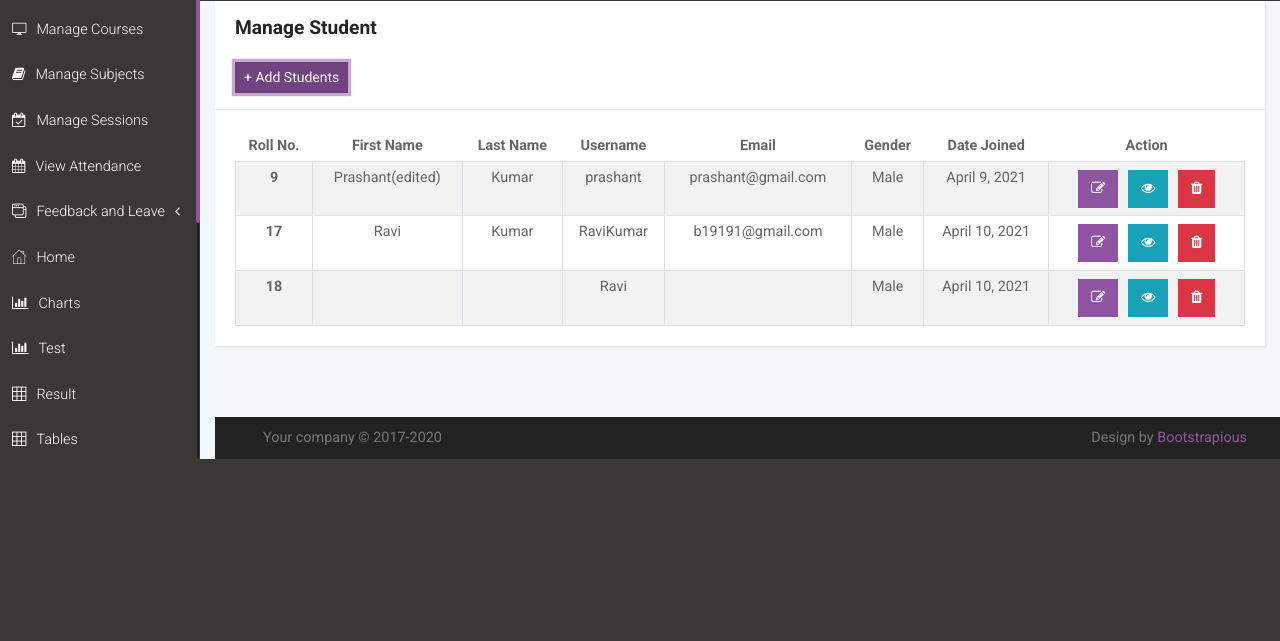
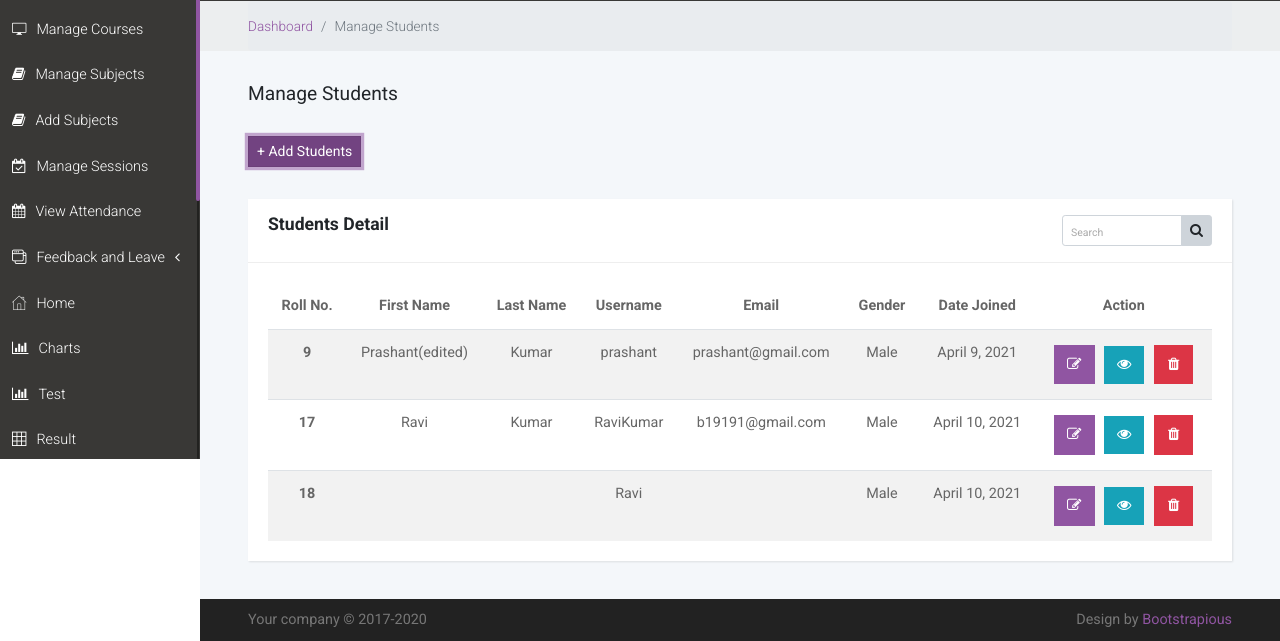
Before and after one commit to dev-preetamraj/sms, a Django app: page /manage_student/ in a window 1280 px wide. Shown: the part 341-982 px from the top of the page. Before the commit the page ends 800 px from the top, so only its background shows below. Run offline with Django 3.2, Linux system fonts and the light colour scheme; data comes from the database, SQL or seed files in the repository; some libraries are stand-ins or nearby versions.

Commit message:
Added Session Course Staff Student

```diff
--- a/sms_app/HODurls.py
+++ b/sms_app/HODurls.py
@@ -27,6 +27,8 @@
     path('student_leave/', views.student_leave_view, name='student_leave_view'),
     path('add_student/', views.add_student_view, name='add_student'),
     path('add_staff/', views.add_staff_view, name='add_staff'),
+     path('add_subjects/', views.add_subjects_view, name='add_subjects'),
+     path('add_session/', views.add_session_view, name='add_session'),
     path('update_student/<str:pk>',
          views.update_student_view, name='update_student'),
     path('update_staff/<str:pk>',
--- a/sms_app/views.py
+++ b/sms_app/views.py
@@ -2,7 +2,7 @@
 from .decorators import allowed_users, unauthenticated_user
 from .models import Staff, Student, Course, Subject
 from django.contrib.auth.models import User, Group
-from .forms import AddStaffForm, RegisterUserForm, AddStudentForm, UpdateUserForm, AddCourseForm
+from .forms import AddStaffForm, RegisterUserForm, AddStudentForm, UpdateUserForm, AddCourseForm, AddSubjectForm, AddSessionForm
 from django.contrib.auth.mixins import LoginRequiredMixin, UserPassesTestMixin
 from django.views.generic.detail import DetailView
 
@@ -108,6 +108,33 @@
 def manage_subjects_view(request):
     context = {}
     return render(request, 'main/manage_subjects.html', context)
+
+def add_subjects_view(request):
+    form = AddSubjectForm()
+    if request.method == 'POST':
+        form = AddSubjectForm(request.POST, request.FILES)
+        if form.is_valid():
+            form.save()
+            return redirect('manage_subjects_view')
+    context = {
+        'form': form
+    }
+    return render(request, 'main/add_subjects.html', context)
+
+def add_session_view(request):
+    form = AddSessionForm()
+    if request.method == 'POST':
+        form = AddSessionForm(request.POST, request.FILES)
+        if form.is_valid():
+            form.save()
+            return redirect('manage_sessions_view')
+    context = {
+        'form': form
+    }
+    return render(request, 'main/add_session.html', context)
+
+
+
 
 
 def manage_sessions_view(request):
--- a/templates/main/update_staff.html
+++ b/templates/main/add_subjects.html
@@ -4,7 +4,7 @@
 <br>
 <br>
 <style>
-.table tbody tr:hover td, .table tbody tr:hover th {
+    .table tbody tr:hover td, .table tbody tr:hover th {
     background-color: #daf4fa;
 }
 </style>
@@ -18,9 +18,7 @@
             <form action="" method="POST" enctype="multipart/form-data">
             {% csrf_token %}
 
-            {{user_form.as_table}}
-
-            {{staff_form.as_table}}
+            {{form.as_table}}
 
 
         </tbody>
--- a/templates/main/manage_courses.html
+++ b/templates/main/manage_courses.html
@@ -2,6 +2,9 @@
 {% load static %}
 {% block add_css %}
 <style>
+  .table tbody tr:hover td, .table tbody tr:hover th {
+    background-color: #c5c9ca;
+}
   .fa-trash,
   .fa-edit {
     margin: 5px;
@@ -54,7 +57,7 @@
           <!--Table Content-->
           <div class="card-body">
             <div class="table-responsive">
-              <table class="table">
+              <table class="table table-striped table-hover">
                 <thead>
                   <tr>
                     <th>Course Id</th>
--- a/templates/main/manage_student.html
+++ b/templates/main/manage_student.html
@@ -1,77 +1,63 @@
 {% extends 'main/base.html' %}
 {% load static %}
+{% block add_css %}
+<style>
+.table tbody tr:hover td, .table tbody tr:hover th {
+    background-color: #c5c9ca;
+}
+.fa-trash,
+.fa-edit {
+    margin: 5px;
+    padding: 8px 13px;
+  }
 
+  .fa-edit {
+    margin: 5px;
+    padding: 8px 12px;
+}
+
+</style>
+{% endblock add_css%}
 
 {% block content %}
-<style>
-.table tbody tr:hover td, .table tbody tr:hover th {
-    background-color: #daf4fa;
-}
-.btn-change{
 
-    background: rgb(4, 179, 42);
-    margin: 20px;
-    float: left;
-    box-shadow: 0 0 1px #ccc;
-    transition: all 0.5s ease-in-out;
-    -webkit-transition: all 0.5s ease-in-out;
-    border: 0px;
-    color: #fff;
-}
-.btn-change:hover{
-  transform: scale(1.1);
-    -webkit-transform: scale(1.1);
-    background: #31708f;
-}
-.btn-change1{
+<div class="breadcrumb-holder">
+  <div class="container-fluid">
+    <ul class="breadcrumb">
+      <li class="breadcrumb-item"><a href="{% url 'hod_dashboard' %}">Dashboard</a></li>
+      <li class="breadcrumb-item active">Manage Students</li>
+    </ul>
+  </div>
+</div>
+<section>
+  <div class="container-fluid">
+    <header>
+      <h1 class="h3 display">Manage Students</h1><br>
+      <a href="{% url 'add_student' %}" class="btn btn-primary btn-sm active" role="button" aria-pressed="true">+
+        Add Students</a>
+    </header>
 
-background: rgb(230, 136, 12);
-margin: 20px;
-float: left;
-box-shadow: 0 0 1px #ccc;
-transition: all 0.5s ease-in-out;
--webkit-transition: all 0.5s ease-in-out;
-border: 0px;
-color: #fff;
-}
-.btn-change1:hover{
-  transform: scale(1.1);
--webkit-transform: scale(1.1);
-background: #b3b603;
-}
-.btn-change2{
-
-background: rgb(230, 44, 12);
-margin: 20px;
-float: left;
-box-shadow: 0 0 1px #ccc;
-transition: all 0.5s ease-in-out;
--webkit-transition: all 0.5s ease-in-out;
-border: 0px;
-color: #fff;
-}
-.btn-change2:hover{
-  transform: scale(1.1);
--webkit-transform: scale(1.1);
-background: #f80a02;
-}
-th{
-  align-items: center;
-}
-</style>
-<div class="container">
     <div class="row">
       <div class="col-lg-12">
         <div class="card">
+
+          <!--Card Head-->
           <div class="card-header">
-        <h3> Manage Student</h3>
-        <br>
-        <a href="{% url 'add_student' %}" class="btn btn-primary btn-sm active" role="button" aria-pressed="true">+ Add
-          Students</a>
+            <h4 class="card-title">Students Detail</h4>
+            <div class="card-tools">
+              <div class="input-group input-group-sm" style="width: 150px;">
+                <input type="text" name="table_search" class="form-control float-right" placeholder="Search">
+
+                <div class="input-group-append">
+                  <button type="submit" class="btn btn-default"><i class="fa fa-search"></i></button>
                 </div>
+              </div>
+            </div>
+          </div>
+
           <div class="card-body">
             <div class="table-responsive">
-          <table class="table table-striped table-bordered table-hover table-sm">
+          <table class="table table-striped table-hover ">
             <thead >
               <tr class="text-center">
                 <th>Roll No.</th>
@@ -128,5 +114,7 @@
     </div>
   </div>
 </div>
+</div>
+</section>
 
   {% endblock %}
--- a/templates/main/navbar.html
+++ b/templates/main/navbar.html
@@ -23,6 +23,7 @@
                 <li><a href="{% url 'manage_student_view' %}"> <i class="fa fa-graduation-cap"></i>Manage Students </a></li>
                 <li><a href="{% url 'manage_courses_view' %}"> <i class="icon-screen"></i>Manage Courses </a></li>
                 <li><a href="{% url 'manage_subjects_view' %}"> <i class="fa fa-book"></i>Manage Subjects </a></li>
+                <li><a href="#"> <i class="fa fa-book"></i>Add Subjects </a></li>
                 <li><a href="{% url 'manage_sessions_view' %}"> <i class="fa fa-calendar-check-o"></i>Manage Sessions </a></li>
                 <li><a href="{% url 'view_attendance' %}"> <i class="fa fa-calendar"></i>View Attendance </a></li>
                 <li><a href="#exampledropdownDropdown" aria-expanded="false" data-toggle="collapse"> <i class="icon-interface-windows"></i>Feedback and Leave </a>
--- a/templates/main/update_student.html
+++ b/templates/main/update_student.html
@@ -2,8 +2,8 @@
 {% load static %}
 {% block content %}
 <style>
-    .table tbody tr:hover td, .table tbody tr:hover th {
-    background-color: #daf4fa;
+.table tbody tr:hover td, .table tbody tr:hover th {
+    background-color: #c5c9ca;
 }
 </style>
 <br>
```
Also changed, not shown: sms_app/forms.py (+16 -7 lines), templates/main/add_session.html (added, +37 -0 lines), templates/main/manage_sessions.html (+5 -3 lines), templates/main/manage_staff.html (+43 -52 lines), templates/main/manage_subjects.html (+5 -3 lines). Lines whose indentation alone changed are shown as unchanged.
